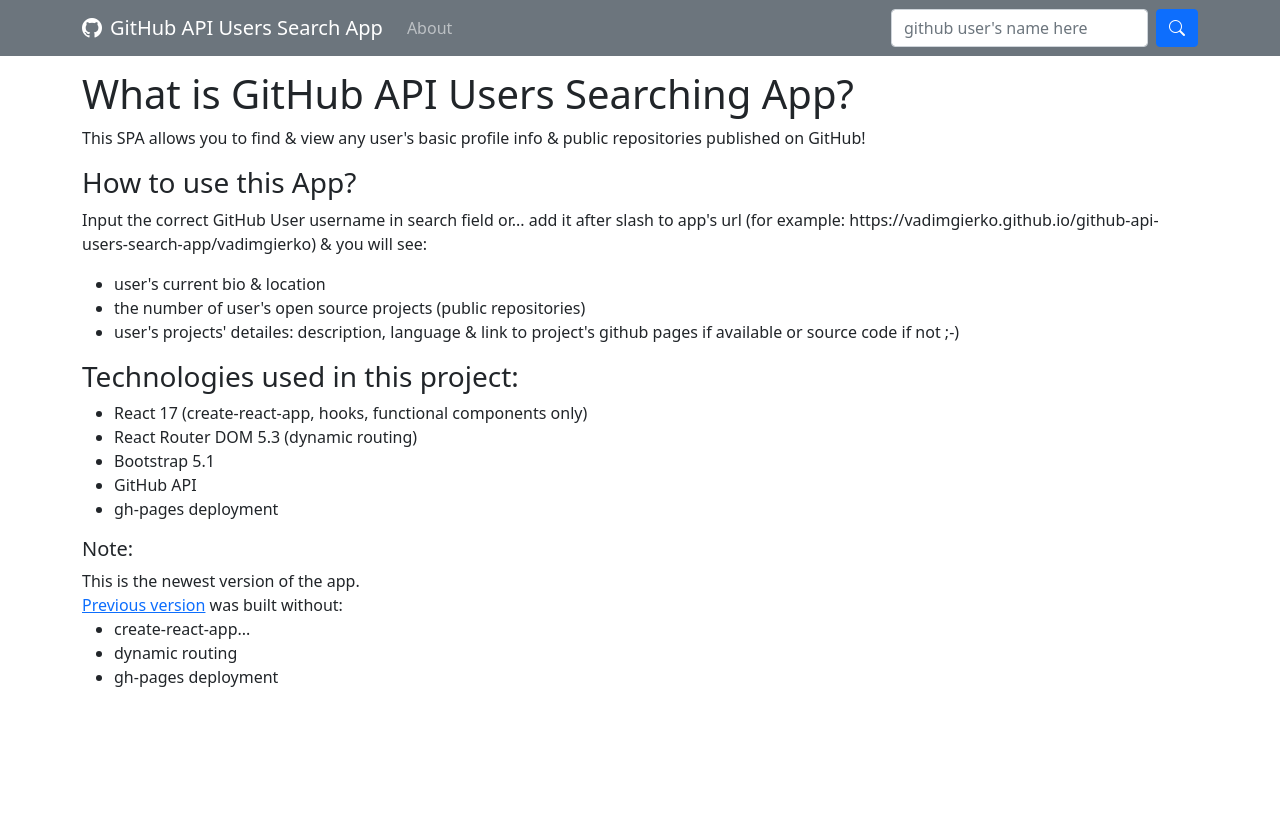
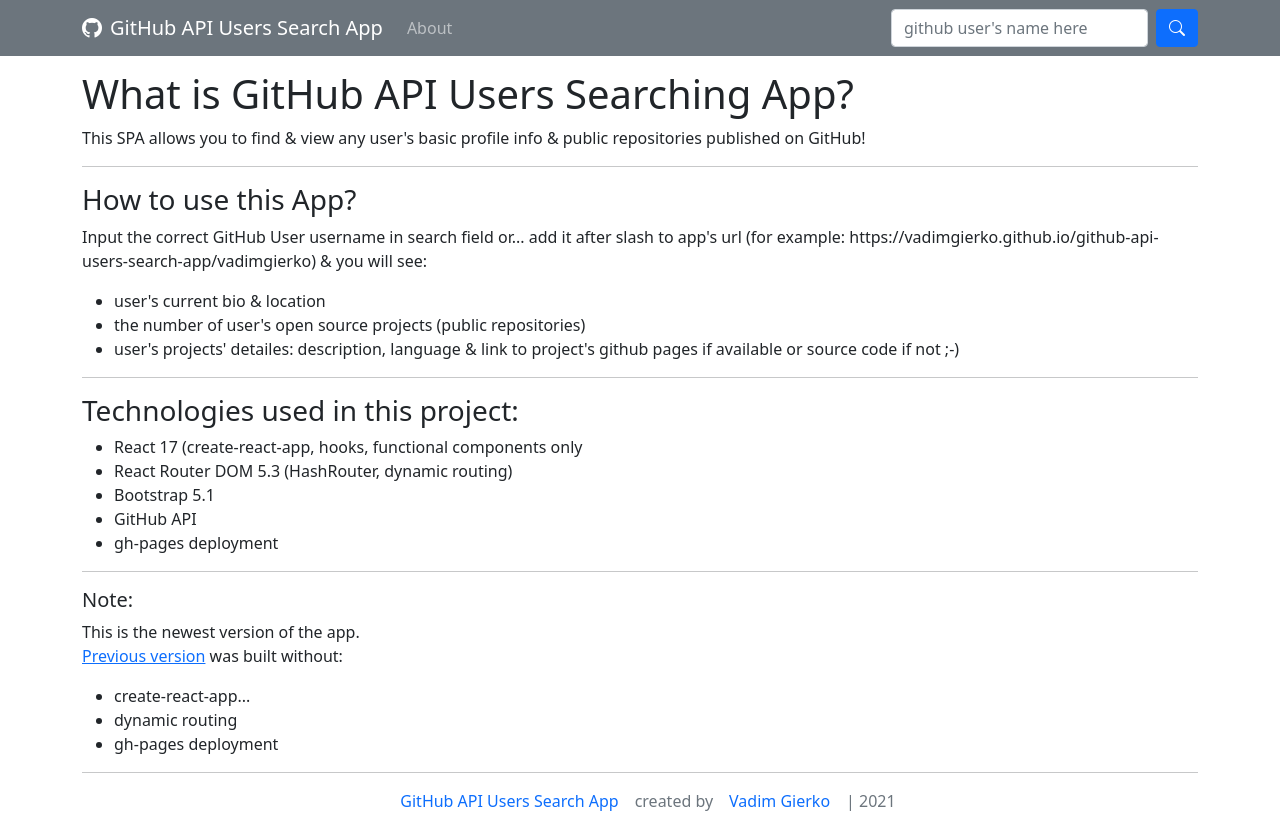
Before and after one commit to vadimgierko/github-api-users-search-app, a React (Create React App) app: page /#/ in a window 1280 px wide. Before the commit the page ends 800 px from the top, so only its background shows below. Built offline with nearby package versions, Linux system fonts and the light colour scheme.

Commit message:
<Footer /> + some new stylings

```diff
--- a/src/App.js
+++ b/src/App.js
@@ -2,6 +2,7 @@
 import Info from "./components/Info";
 import Header from './components/Header';
 import HomePage from './components/HomePage';
+import Footer from './components/Footer';
 
 export default function App() {
 
@@ -20,6 +21,7 @@
                         <Info />
                     </Route>
                 </Switch>
+                <Footer />
             </div>
         </div>
     );
--- /dev/null
+++ b/src/components/Footer.js
@@ -0,0 +1,25 @@
+export default function Footer() {
+    return (
+        <>
+            <hr />
+            <p className="text-muted text-center">
+                <a
+                    className="nav-link text-center mb-3"
+                    href="https://vadimgierko.github.io/github-api-users-search-app/#/"
+                    target="_blank"
+                    rel="noreferrer"
+                    style={{display: "inline"}}
+                >GitHub API Users Search App</a>
+                created by
+                <a
+                    className="nav-link text-center mb-3"
+                    href="https://vadimgierko.github.io/frontend-developer-portfolio/"
+                    target="_blank"
+                    rel="noreferrer"
+                    style={{display: "inline"}}
+                >Vadim Gierko</a>
+                | 2021
+            </p>
+        </>
+    );
+}
--- a/src/components/HomePage.js
+++ b/src/components/HomePage.js
@@ -3,6 +3,7 @@
         <div style={{marginTop: 70}}>
             <h1>What is  GitHub API Users Searching App?</h1>
             <p>This SPA allows you to find & view any user's basic profile info & public repositories published on GitHub!</p>
+            <hr />
             <h3>How to use this App?</h3>
             <p>Input the correct GitHub User username in search field or... add it after slash to app's url (for example: https://vadimgierko.github.io/github-api-users-search-app/vadimgierko) & you will see:</p>
             <ul>
@@ -10,25 +11,27 @@
                 <li>the number of user's open source projects (public repositories)</li>
                 <li>user's projects' detailes: description, language & link to project's github pages if available or source code if not ;-)</li>
             </ul>
+            <hr />
             <h3>Technologies used in this project:</h3>
             <ul>
-                <li>React 17 (create-react-app, hooks, functional components only)</li>
-                <li>React Router DOM 5.3 (dynamic routing)</li>
+                <li>React 17 (create-react-app, hooks, functional components only</li>
+                <li>React Router DOM 5.3 (HashRouter, dynamic routing)</li>
                 <li>Bootstrap 5.1</li>
                 <li>GitHub API</li>
                 <li>gh-pages deployment</li>
             </ul>
+            <hr />
             <h5>Note:</h5>
             <p>
                 This is the newest version of the app.
                 <br />
                 <a href="https://github.com/vadimgierko/GitHub-Users-Search-App">Previous version</a> was built without:
-                <ul>
-                    <li>create-react-app...</li>
-                    <li>dynamic routing</li>
-                    <li>gh-pages deployment</li>
-                </ul>
             </p>
+            <ul>
+                <li>create-react-app...</li>
+                <li>dynamic routing</li>
+                <li>gh-pages deployment</li>
+            </ul>
         </div>
     );
 }
```
